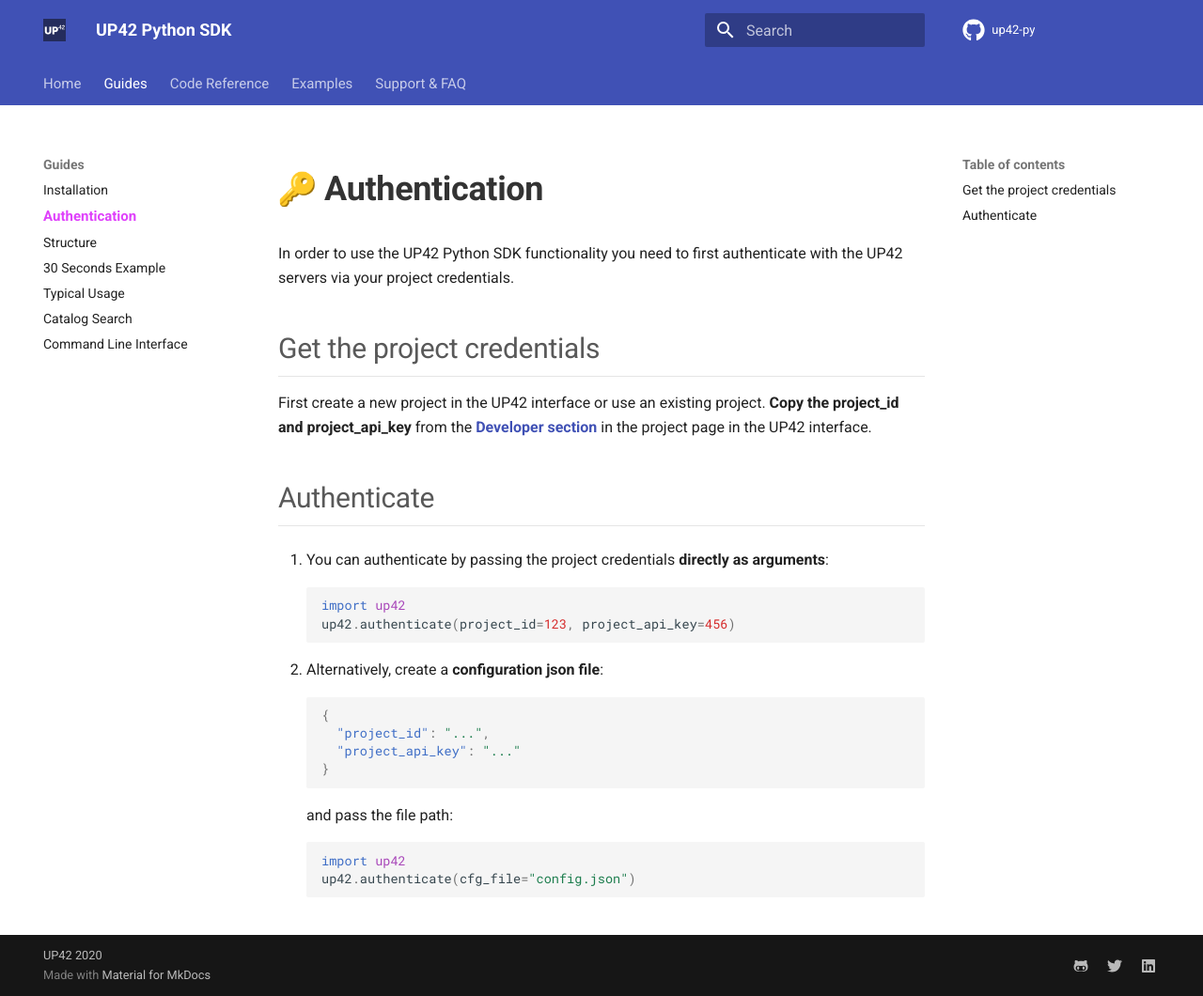
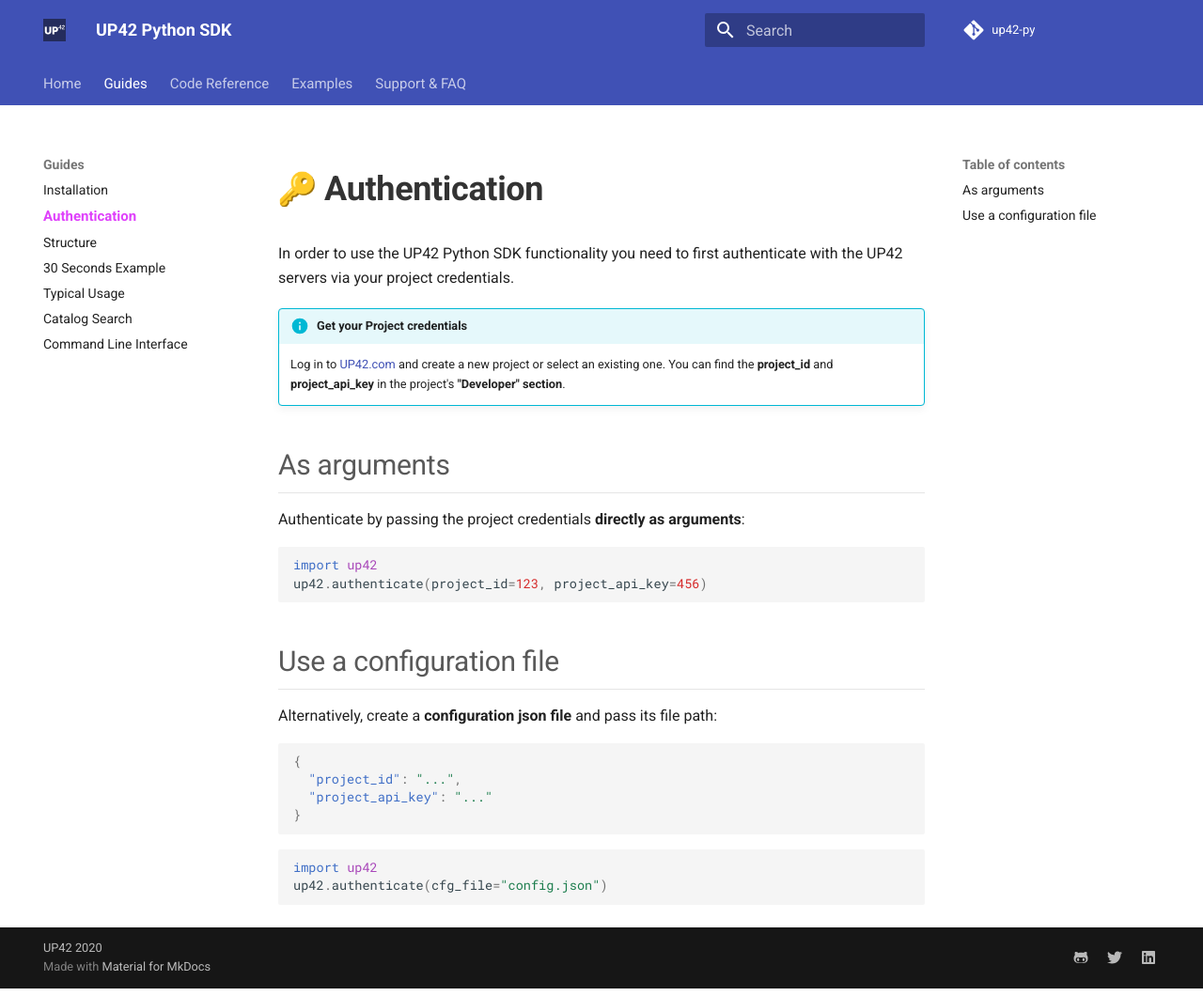
Before and after one commit to up42/up42-py, an MkDocs documentation site: the page built from docs/authentication.md, in a window 1280 px wide. Shown: the whole page at 94% size. Built offline with MkDocs 1.6.1 and Material for MkDocs 9.7.7, drawn with Linux system fonts in a browser that asks for light colours; emoji names are drawn with the system emoji font; comment, search, counter and statistics services are not loaded.

Commit message:
Docs use developer section (#51)
* add related links to support page

* Use the developer menu section in the authentication chapter

* simplify readme

````diff
--- a/docs/authentication.md
+++ b/docs/authentication.md
@@ -3,36 +3,30 @@
 In order to use the UP42 Python SDK functionality you need to first authenticate with the
 UP42 servers via your project credentials.
 
+!!! Info "Get your Project credentials"
+    Log in to [UP42.com](https://console.up42.com) and create a new project or select an existing one.
+    You can find the **project_id** and **project_api_key** in the project's **"Developer" section**.
 
-## Get the project credentials
+## As arguments
 
-First create a new project in the UP42 interface or use an existing project. **Copy the
-project_id and project_api_key** from the
-**[Developer section](https://docs.up42.com/getting-started/first-api-request.html#run-your-first-job-via-the-api)**
-in the project page in the UP42 interface.
+Authenticate by passing the project credentials **directly as arguments**:
 
+```python
+import up42
+up42.authenticate(project_id=123, project_api_key=456)
+```
 
+## Use a configuration file
+Alternatively, create a **configuration json file** and pass its file path:
 
-## Authenticate
+```json
+{
+  "project_id": "...",
+  "project_api_key": "..."
+}
+```
 
-1. You can authenticate by passing the project credentials **directly as arguments**:
-    ```python
-    import up42
-    up42.authenticate(project_id=123, project_api_key=456)
-    ```
-
-2. Alternatively, create a **configuration json file**:
-
-    ```json
-    {
-      "project_id": "...",
-      "project_api_key": "..."
-    }
-    ```
-
-    and pass the file path:
-
-    ```python
-    import up42
-    up42.authenticate(cfg_file="config.json")
-    ```
+```python
+import up42
+up42.authenticate(cfg_file="config.json")
+```
--- a/mkdocs.yml
+++ b/mkdocs.yml
@@ -65,7 +65,6 @@
     text: Roboto
     code: Roboto Mono
   icon:  # from .icons path. Add to theme override for custom logo.
-    repo: fontawesome/brands/github  # topright github link icon
     logo: up42-logo  # top left header logo
   favicon: assets/logo-up42.ico #browser tab logo
 
````
Also changed, not shown: README.md (+24 -48 lines), docs/support-faq.md (+10 -4 lines).
